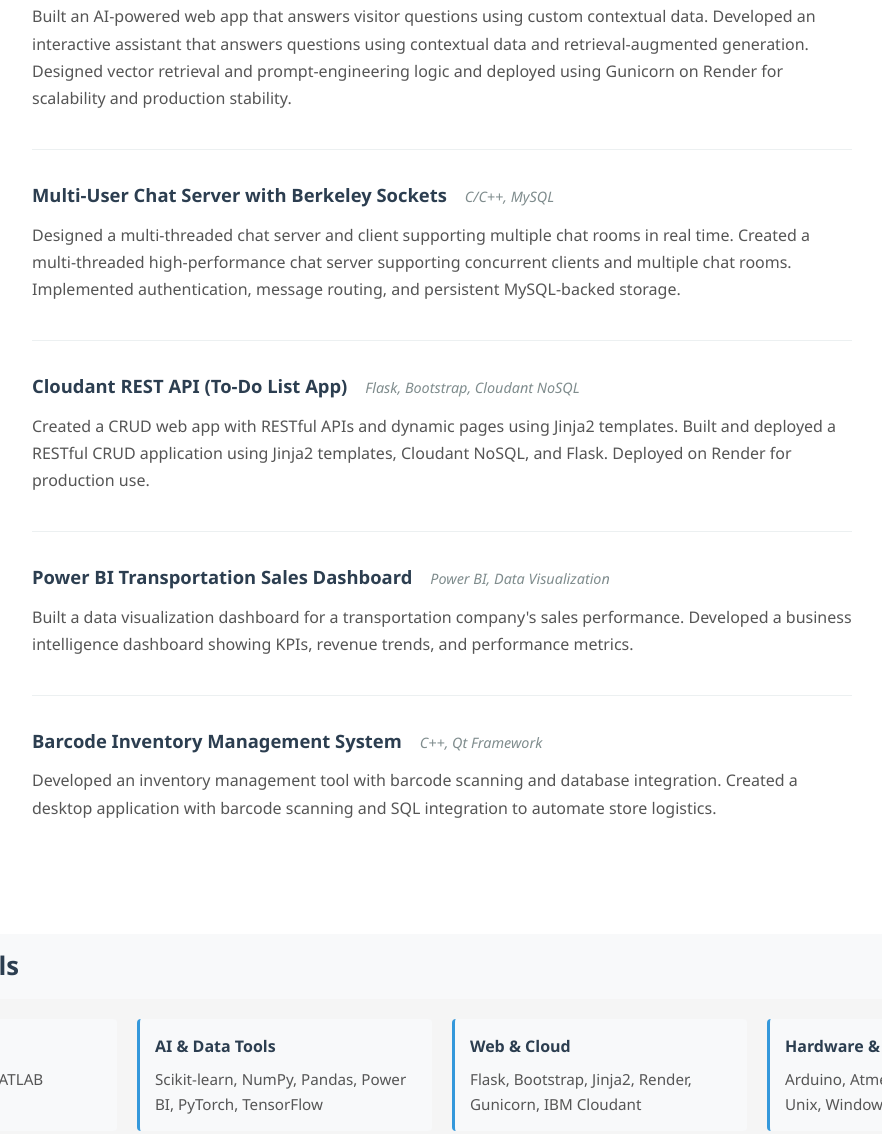
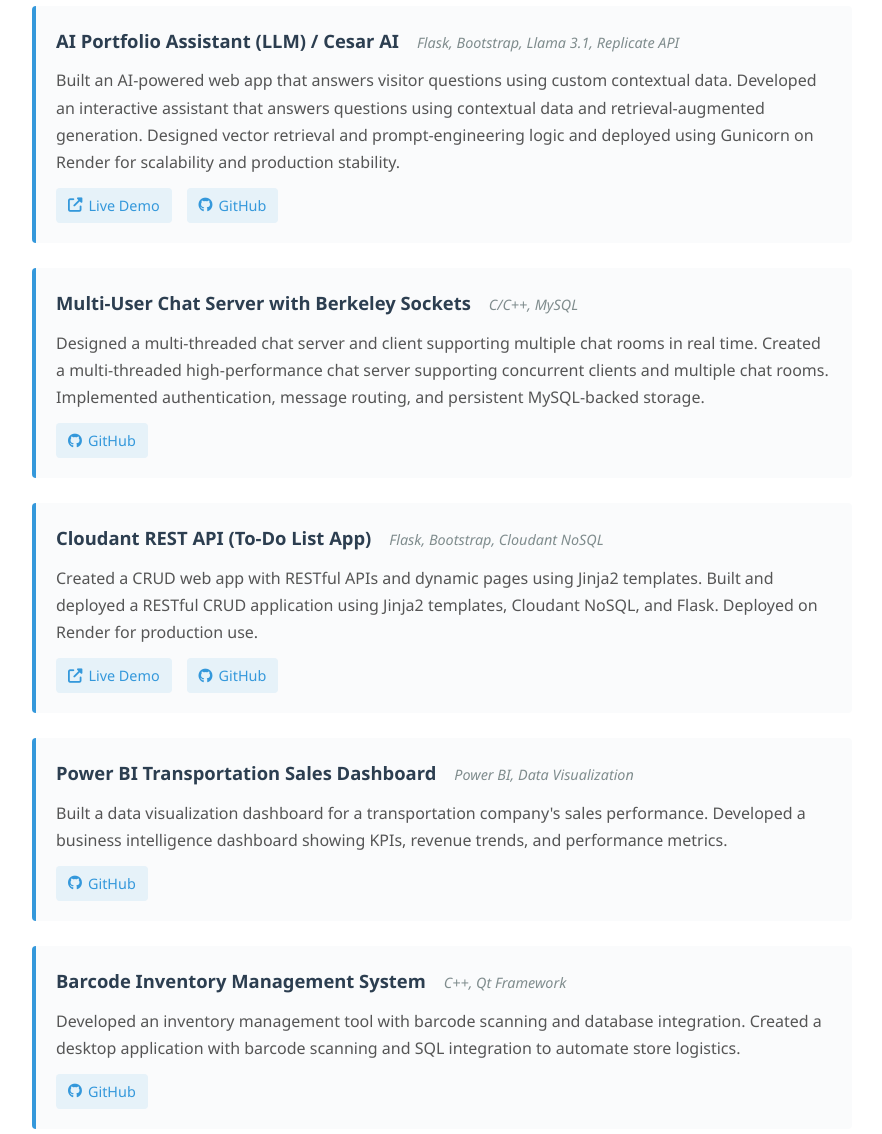
Before and after one commit to CesarAugusto00/EasyResume, a plain HTML site: page index.html in a window 1280 px wide. Shown: the part 1936-3070 px from the top of the page, without its empty margins (198-1080 px from the left). Drawn offline with Linux system fonts and the light colour scheme.

Commit message:
Added links to project

```diff
--- a/index.html
+++ b/index.html
@@ -98,6 +98,9 @@
                 <p class="project-description">
                     Built a financial analytics engine that retrieves equity market data and computes key quantitative factors including momentum, volatility, moving averages, and volume-based indicators. Implemented a simple long/short strategy and performed historical backtesting with Sharpe ratio and drawdown analysis. Demonstrates strong analytical reasoning and interest in investment technology.
                 </p>
+                <div class="project-links">
+                    <a href="#your-github-url-here" class="project-link" target="_blank"><i class="fab fa-github"></i> GitHub</a>
+                </div>
             </div>
 
             <div class="project-item">
@@ -108,6 +111,10 @@
                 <p class="project-description">
                     Built an AI-powered web app that answers visitor questions using custom contextual data. Developed an interactive assistant that answers questions using contextual data and retrieval-augmented generation. Designed vector retrieval and prompt-engineering logic and deployed using Gunicorn on Render for scalability and production stability.
                 </p>
+                <div class="project-links">
+                    <a href="https://askaboutcesar.onrender.com/" class="project-link" target="_blank"><i class="fas fa-external-link-alt"></i> Live Demo</a>
+                    <a href="https://github.com/CesarAugusto00/AskAboutCesar" class="project-link" target="_blank"><i class="fab fa-github"></i> GitHub</a>
+                </div>
             </div>
 
             <div class="project-item">
@@ -118,6 +125,9 @@
                 <p class="project-description">
                     Designed a multi-threaded chat server and client supporting multiple chat rooms in real time. Created a multi-threaded high-performance chat server supporting concurrent clients and multiple chat rooms. Implemented authentication, message routing, and persistent MySQL-backed storage.
                 </p>
+                <div class="project-links">
+                    <a href="https://github.com/CesarAugusto00/Lab4-ECE361-25" class="project-link" target="_blank"><i class="fab fa-github"></i> GitHub</a>
+                </div>
             </div>
 
             <div class="project-item">
@@ -128,6 +138,10 @@
                 <p class="project-description">
                     Created a CRUD web app with RESTful APIs and dynamic pages using Jinja2 templates. Built and deployed a RESTful CRUD application using Jinja2 templates, Cloudant NoSQL, and Flask. Deployed on Render for production use.
                 </p>
+                <div class="project-links">
+                    <a href="https://simple-to-do-list-api-with-cloudant.onrender.com/todo" class="project-link" target="_blank"><i class="fas fa-external-link-alt"></i> Live Demo</a>
+                    <a href="https://github.com/CesarAugusto00/Simple-To-Do-List-API-with-Cloudant" class="project-link" target="_blank"><i class="fab fa-github"></i> GitHub</a>
+                </div>
             </div>
 
             <div class="project-item">
@@ -138,6 +152,9 @@
                 <p class="project-description">
                     Built a data visualization dashboard for a transportation company's sales performance. Developed a business intelligence dashboard showing KPIs, revenue trends, and performance metrics.
                 </p>
+                <div class="project-links">
+                    <a href="https://github.com/CesarAugusto00/CarDataAnalysis" class="project-link" target="_blank"><i class="fab fa-github"></i> GitHub</a>
+                </div>
             </div>
 
             <div class="project-item">
@@ -148,6 +165,9 @@
                 <p class="project-description">
                     Developed an inventory management tool with barcode scanning and database integration. Created a desktop application with barcode scanning and SQL integration to automate store logistics.
                 </p>
+                <div class="project-links">
+                    <a href="https://github.com/CesarAugusto00/Barcode-inventory-management-system" class="project-link" target="_blank"><i class="fab fa-github"></i> GitHub</a>
+                </div>
             </div>
             </div>
         </section>
--- a/styles.css
+++ b/styles.css
@@ -217,13 +217,21 @@ body {
 
 /* Projects Section */
 .project-item {
-    margin-bottom: 30px;
-    padding-bottom: 25px;
-    border-bottom: 1px solid #ecf0f1;
+    margin-bottom: 25px;
+    padding: 20px;
+    background-color: #fafbfc;
+    border-left: 4px solid #3498db;
+    border-radius: 4px;
+    transition: box-shadow 0.3s ease, transform 0.2s ease;
+}
+
+.project-item:hover {
+    box-shadow: 0 4px 12px rgba(52, 152, 219, 0.15);
+    transform: translateY(-2px);
 }
 
 .project-item:last-child {
-    border-bottom: none;
+    margin-bottom: 0;
 }
 
 .project-header {
@@ -267,11 +275,15 @@ body {
     align-items: center;
     gap: 6px;
     transition: color 0.3s ease;
+    padding: 6px 12px;
+    border-radius: 4px;
+    background-color: rgba(52, 152, 219, 0.1);
 }
 
 .project-link:hover {
     color: #2980b9;
-    text-decoration: underline;
+    background-color: rgba(52, 152, 219, 0.2);
+    text-decoration: none;
 }
 
 /* Skills Section */
```
